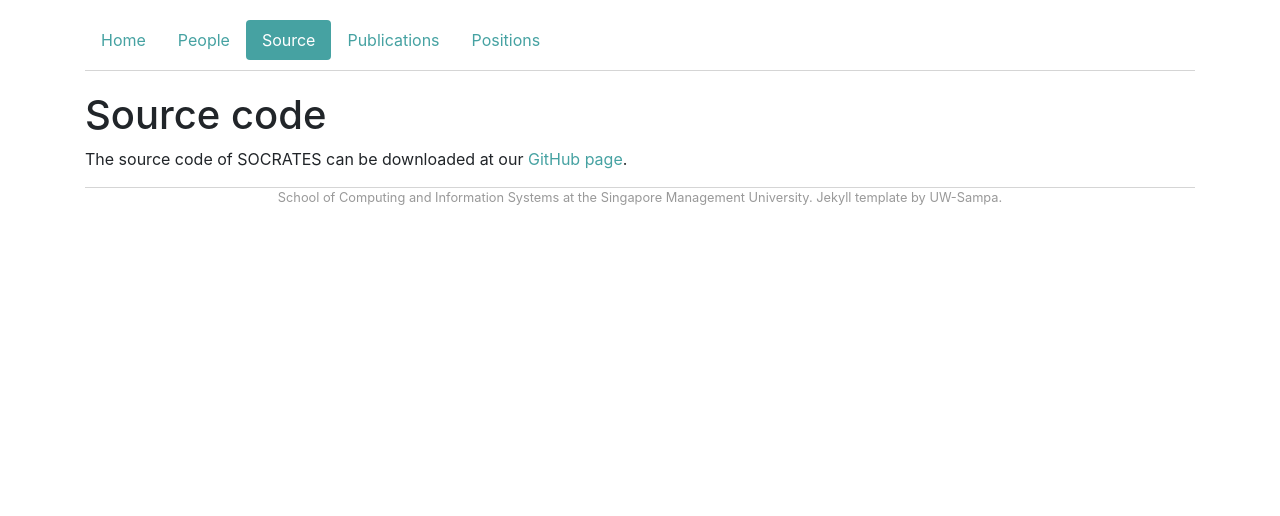
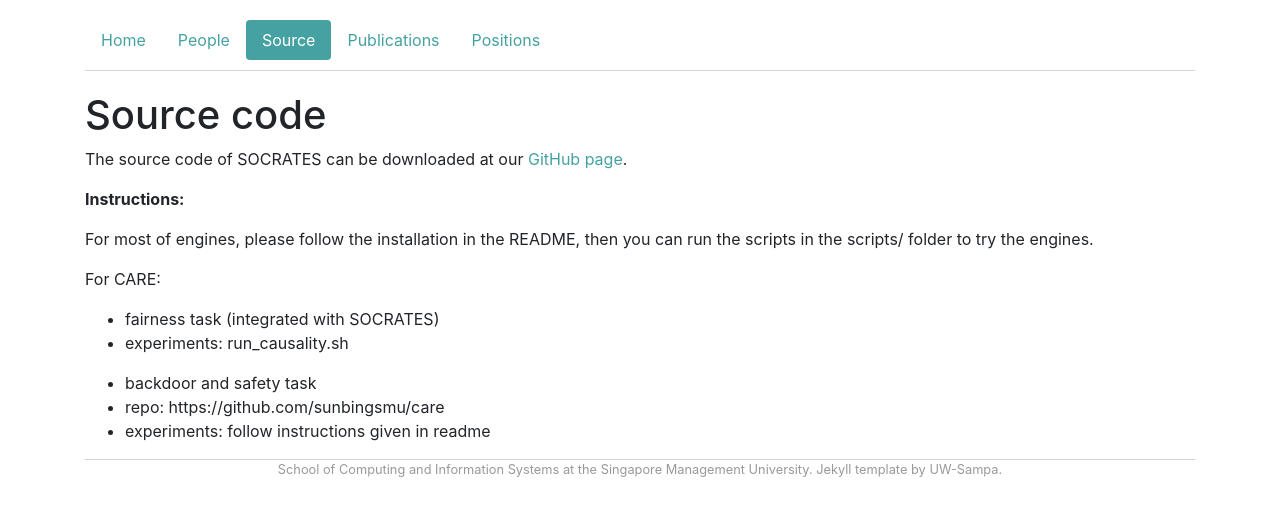
Before and after one commit to socrates4nn/socrates4nn.github.io, a Jekyll site: the page built from software-toolkits.md, in a window 1280 px wide. Shown: the top 516 px of the page. Built offline with Jekyll 4.4.1, drawn with Linux system fonts in a browser that asks for light colours; nearby versions of some CDN libraries.

Commit message:
update instructions

```diff
--- a/software-toolkits.md
+++ b/software-toolkits.md
@@ -4,3 +4,17 @@ title: Source code
 ---
 
 The source code of SOCRATES can be downloaded at our <a href="https://github.com/longph1989/Socrates">GitHub page</a>.
+
+**Instructions:**
+
+For most of engines, please follow the installation in the README, then you can run the scripts in the scripts/ folder
+to try the engines.
+
+For CARE:
+
+- fairness task (integrated with SOCRATES)
++ experiments: run_causality.sh
+
+- backdoor and safety task
++ repo: https://github.com/sunbingsmu/care
++ experiments: follow instructions given in readme
```
